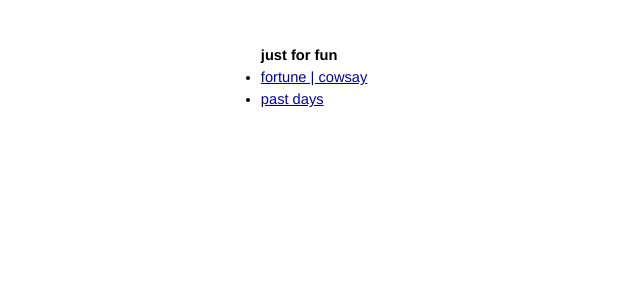
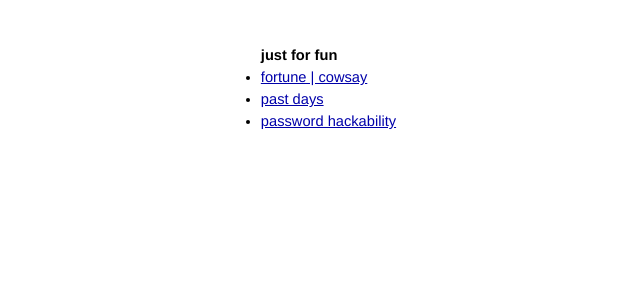
Before and after one commit to betamint/blog, a Jekyll site: the page built from fun/index.html, in a window 1280 px wide. Shown: the top 300 px of the page, without its empty margins (71-711 px from the left). Built offline with Jekyll 4.4.1, drawn with Linux system fonts in a browser that asks for light colours.

Commit message:
fun/index add hackability

```diff
--- a/fun/index.html
+++ b/fun/index.html
@@ -7,4 +7,5 @@ title: just for fun
 <ul>
   <li><a href="fortune-cowsay.html">fortune | cowsay</a></li>
   <li><a href="past-days.html">past days</a></li>
+  <li><a href="hackability.html">password hackability</a></li>
 </ul>
```
